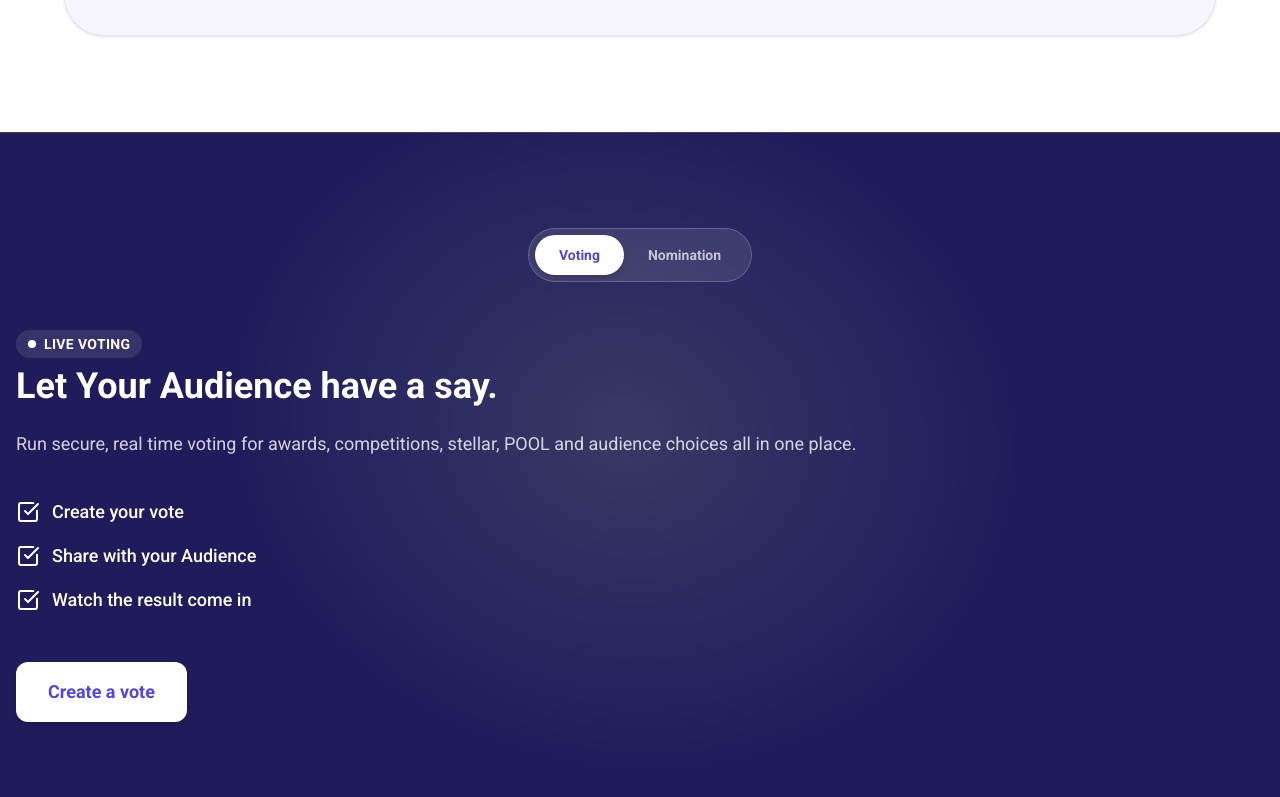
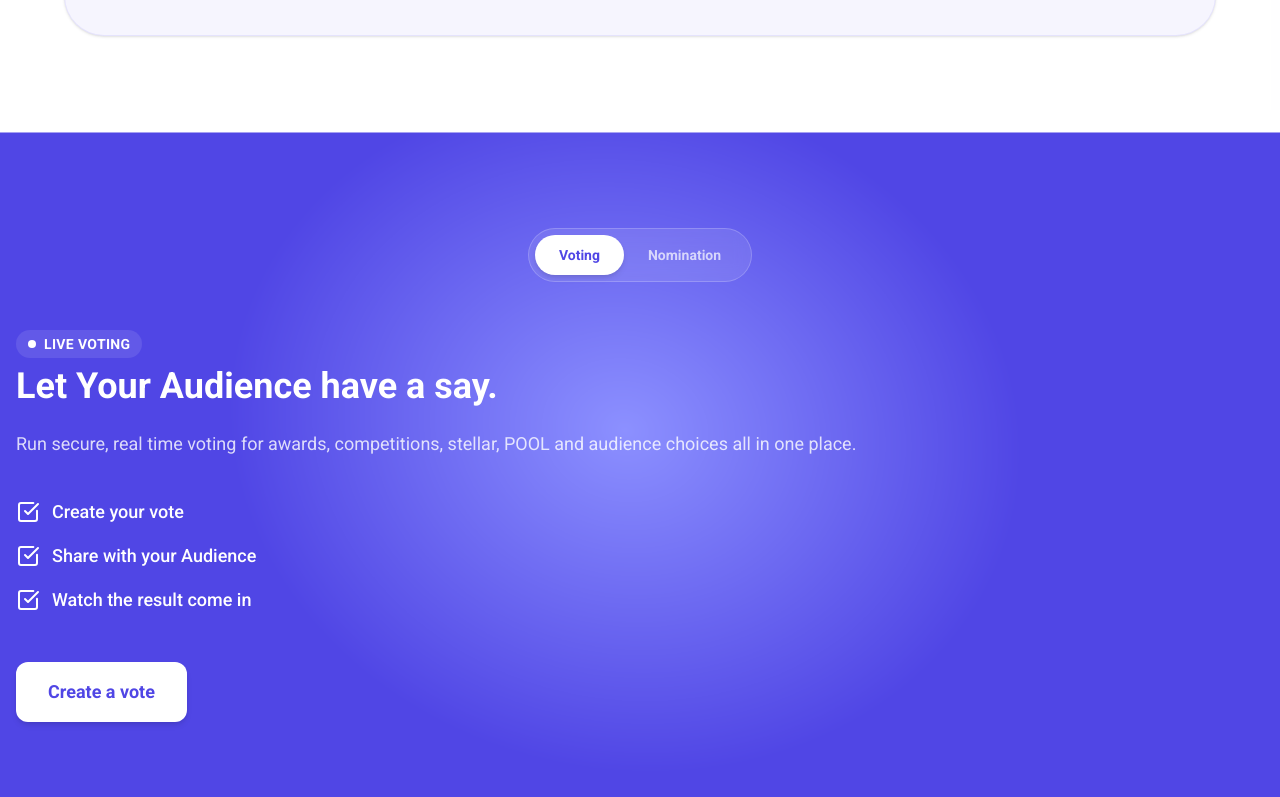
Before and after one commit to omoluabi44/circle_pass, a Next.js app: page / in a window 1280 px wide. Shown: the part 4463-5260 px from the top of the page. Built offline with nearby package versions, Linux system fonts and the light colour scheme; no server answers.

Commit message:
revert: Remove black overlay from voting section

```diff
--- a/src/components/sections/LiveVotingNominations.tsx
+++ b/src/components/sections/LiveVotingNominations.tsx
@@ -9,7 +9,6 @@ export function LiveVotingNominations() {
 
   return (
     <section className="py-24 px-4 bg-cover bg-center bg-no-repeat relative" id="voting" style={{ backgroundImage: "url('/voting_section.PNG')" }}>
-      <div className="absolute inset-0 bg-black/60 z-0" />
       <div className="container mx-auto relative z-10">
         {/* Toggle Button */}
         <div className="flex justify-center mb-12">
```
